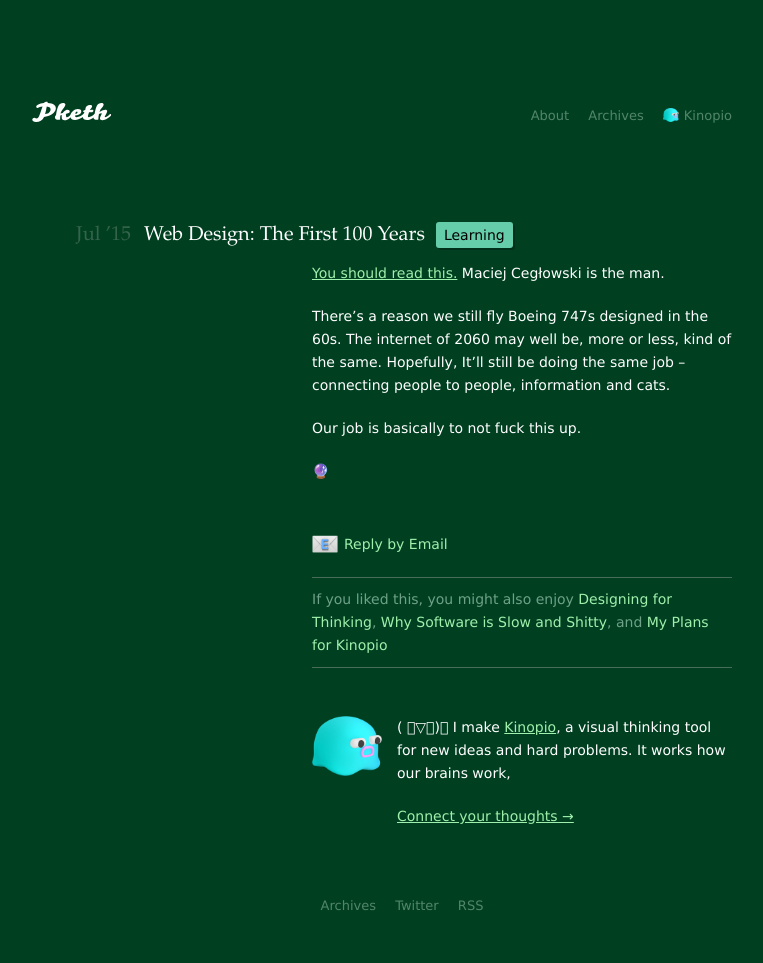
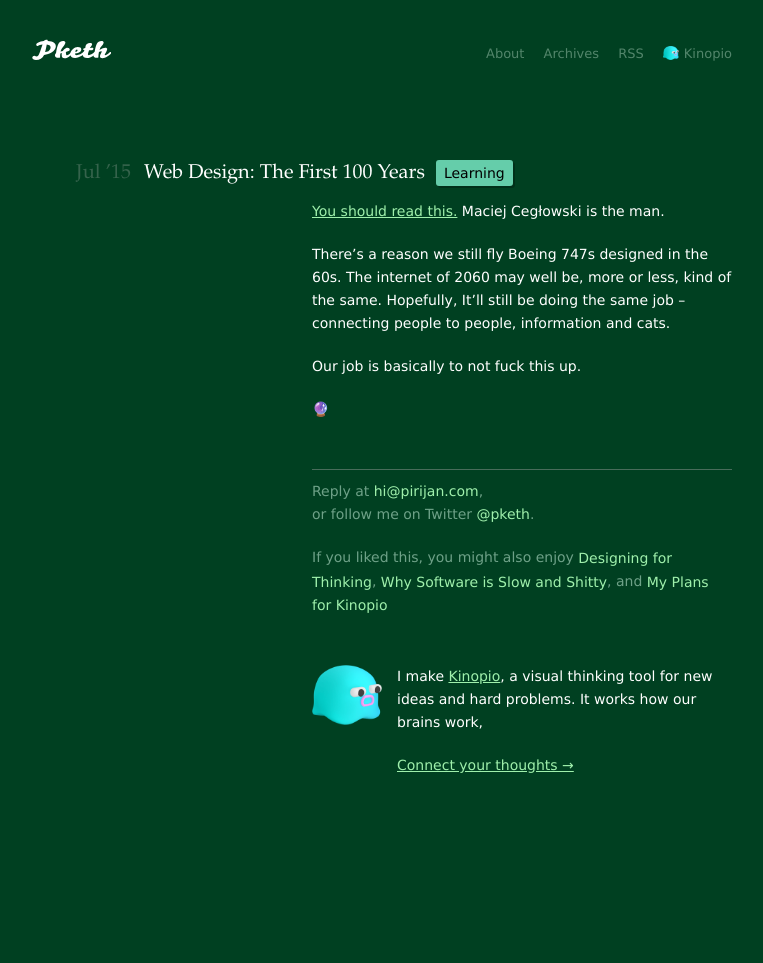
Before and after one commit to pketh/pketh.github.io, a Jekyll site: the page built from _posts/2015-07-24-web-design-100.md, in a window 1280 px wide. Shown: the whole page, without its empty margins (258-1021 px from the left). Built offline with Jekyll 4.4.1, drawn with Linux system fonts in a browser that asks for light colours; after the commit the page ends 900 px from its top, so only the background shows below that.

Commit message:
update post footer, move rss link to header

```diff
--- a/_layouts/default.html
+++ b/_layouts/default.html
@@ -23,6 +23,7 @@
             <div class="nav">
               <a href="/about" class="nav-about">About</a>
               <a href="/archives" class="nav-archives">Archives</a>
+              <a href="/feed.xml" class="nav-archives">RSS</a>
               <a href="https://kinopio.club">
                 <img src="/assets/logo-base.png" class="kinopio-logo"/>Kinopio
               </a>
--- a/_layouts/post.html
+++ b/_layouts/post.html
@@ -38,18 +38,16 @@
   </div>
 
   <div class="post-actions-container">
+    <p>Reply at <a href="mailto:hi@pirijan.com?subject=regarding {{page.title}}">hi@pirijan.com</a>,
+      <br>or follow me on Twitter <a href="https://twitter.com/pketh">@pketh</a>.
+    </p>
     <p>
-      <a href="mailto:hi@pirijan.com?subject=regarding {{page.title}}">
-        <img src="/assets/e-mail.png" width="26" height="26"><span>Reply by Email</span></a>
+        If you liked this, you might also enjoy
+        {% for post in site.related_posts limit:3 %}
+          <span class="related-posts"><a href="{{ post.url }}">{{ post.title }}</a></span>
+        {% endfor %}
     </p>
   </div>
-
-  <p class="related">
-      If you liked this, you might also enjoy
-      {% for post in site.related_posts limit:3 %}
-        <span class="related-posts"><a href="{{ post.url }}">{{ post.title }}</a></span>
-      {% endfor %}
-  </p>
 
   <aside class="kinopio-promo">
     <div class="content-wrap">
@@ -58,7 +56,7 @@
       </a>
       <div>
         <p>
-          <span>( ﾟ▽ﾟ)／ I make </span>
+          <span>I make </span>
           <a href="https://kinopio.club">Kinopio</a><span>, a visual thinking tool for new ideas and hard problems. It works how our brains work,</span>
         </p>
 
@@ -71,14 +69,6 @@
     </div>
   </aside>
 
-  <footer class="footer">
-    <div class="nav">
-      <a href="/archives">Archives</a>
-      <a href="https://twitter.com/pketh" class="">Twitter</a>
-      <a href="http://pketh.org/feed.xml">RSS</a>
-    </div>
-  </footer>
-
 </div>
 
 <!-- twitter summary card -->
--- a/css/main.css
+++ b/css/main.css
@@ -73,7 +73,6 @@
 .site {
   max-width: 700px;
   width: 100%;
-  margin-top: 70px;
   margin-left: auto;
   margin-right: auto;
 }
@@ -128,6 +127,10 @@
   color: #52856B;
   text-decoration: none;
   margin-left: 15px;
+}
+
+.nav a:first-child {
+  margin-left: 0;
 }
 
 .nav a:hover {
@@ -201,7 +204,14 @@
 
 .post-actions-container {
   margin-top: 3rem;
+  color: #6EA188;
 }
+
+.post-actions-container p:first-child{
+  border-top: 1px solid #486C5A;
+  padding-top: 10px;
+}
+
 .post-actions-container img {
   vertical-align: middle;
   padding-right: 6px;
@@ -218,10 +228,6 @@
 
 .related {
   color: #6EA188;
-  border-top: 1px solid #486C5A;
-  border-bottom: 1px solid #486C5A;
-  padding-top: 10px;
-  padding-bottom: 10px;
 }
 
 .related a {
@@ -429,15 +435,6 @@
   text-align: center;
   margin-bottom: 50px;
   padding-top: 50px;
-}
-
-footer .nav {
-  float: none;
-  margin-top: 0;
-}
-
-footer .nav a:first-child {
-  margin-left: 0;
 }
 
 .paginator-wrap {
@@ -692,10 +689,6 @@
     margin-bottom: 20px;
   }
 
-  .site {
-    margin-top: 40px;
-  }
-
   body {
     margin-right: 8%;
     margin-left: 8%;
```
Also changed, not shown: index.html (+0 -9 lines).
